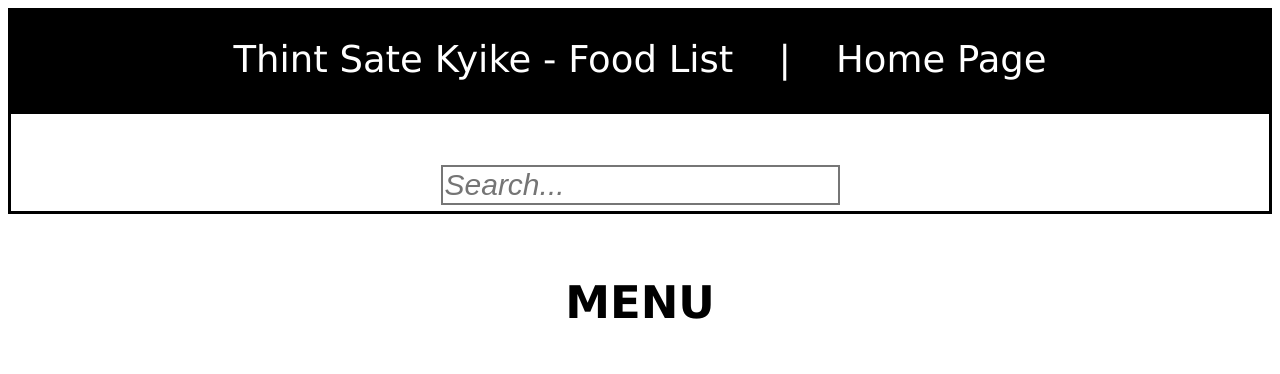
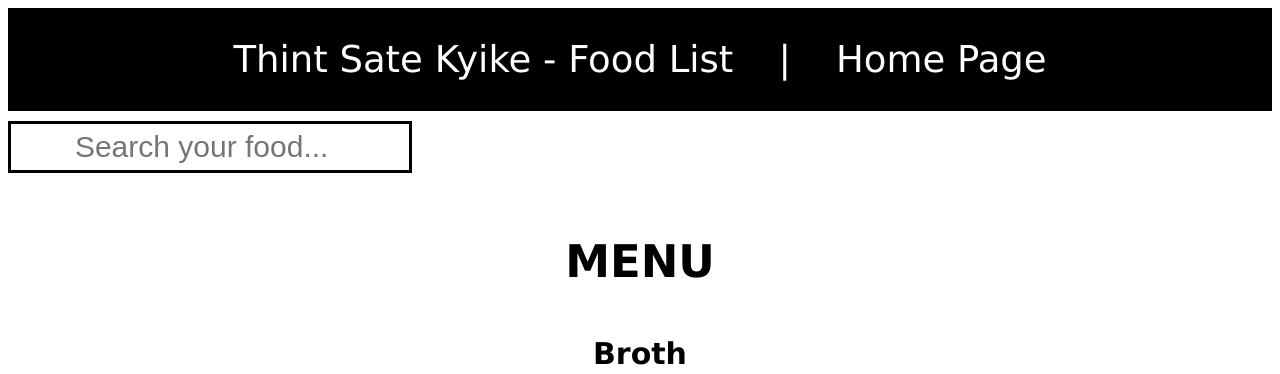
Before and after one commit to Min-Thway-Htut/Restaurant-Website, a plain HTML site: page generic.html in a window 1280 px wide. Shown: the top 374 px of the page. Drawn offline with Linux system fonts and the light colour scheme.

Commit message:
Another update on search bar

```diff
--- a/generic.html
+++ b/generic.html
@@ -20,9 +20,10 @@
             </div>
         </section>
 
-        <div class="search-bar">
-            <input type="text" placeholder="Search...">
+        <div class="topnav">
+            <input id="search-food" type="text" placeholder="Search your food...  ">
         </div>
+
 
         <section class="menu" id="menu">
             <h1>MENU</h1>
@@ -121,5 +122,6 @@
                 </nav>
             </div>
         </section>
+        <script src="./script.js"></script>
     </body>
 </html>
--- a/styles.css
+++ b/styles.css
@@ -91,6 +91,12 @@ li{
     padding: 0;
     margin: 0;
     text-align: center;
+}
+
+.horizontal-list a:hover{
+    background-color:  rgb(45, 45, 45);
+    padding-top: 30px;
+    padding-bottom: 30px;
 }
 
 #li-footer{
@@ -243,20 +249,39 @@ figcaption{
     border: black;
     margin-right: auto;
     margin-left: auto;
-    border-style: solid;
 }
 
-.search-bar input[type=text]{
+.topnav {
+    overflow: hidden;
+    background-color: none;
+    margin-top: 10px;
+    margin-left: auto;
+    margin-right: auto;
+}
+
+
+.topnav a {
+    float: left;
     display: block;
+    color: black;
+    text-align: center;
+    padding: 14px 16px;
+    text-decoration: none;
+    font-size: 17px;
+  }
+
+.topnav a:hover {
+    background-color: #ddd;
+    color: gray;
+  }
+
+  .topnav input[type=text] {
+    float: none;
+    display: inline-block;
+    text-align: center;
+    padding: 6px;
+    border: solid;
+    margin-left: center;
+    margin-right: center;
     font-size: 30px;
-    border-radius: none;
-    font-style:italic;
-    color: black;
-    border-style: solid;
-    padding-top: auto;
-    padding-bottom: auto;
-    margin-top: 45px;
-    margin-bottom: auto;
-    margin-right: auto;
-    margin-left: auto;
-}
+  }
```
Also changed, not shown: script.js (added).
